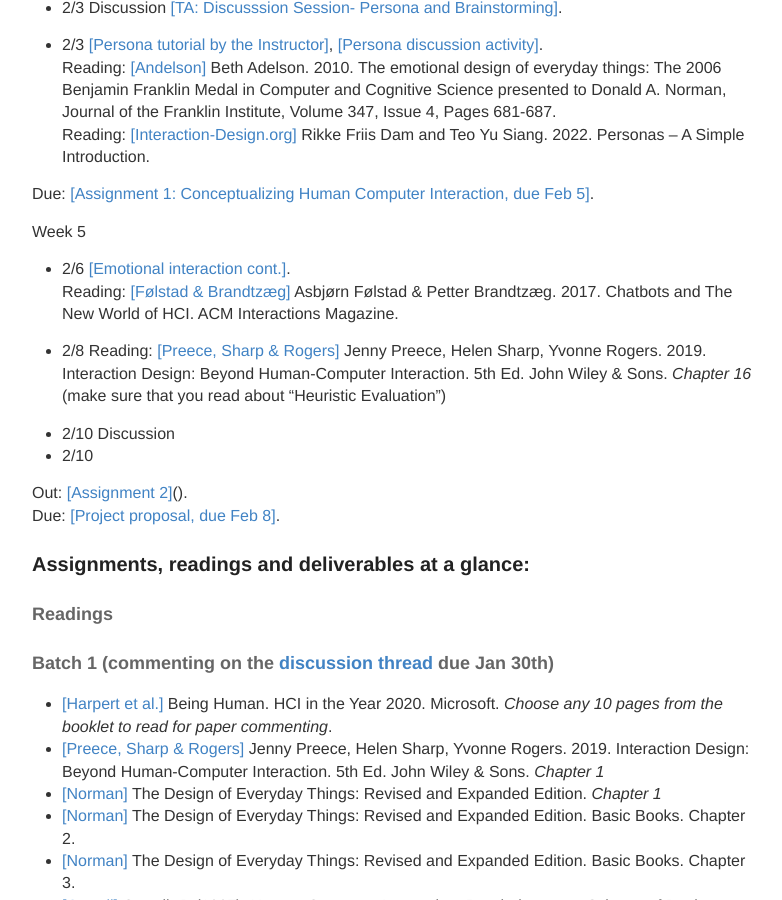
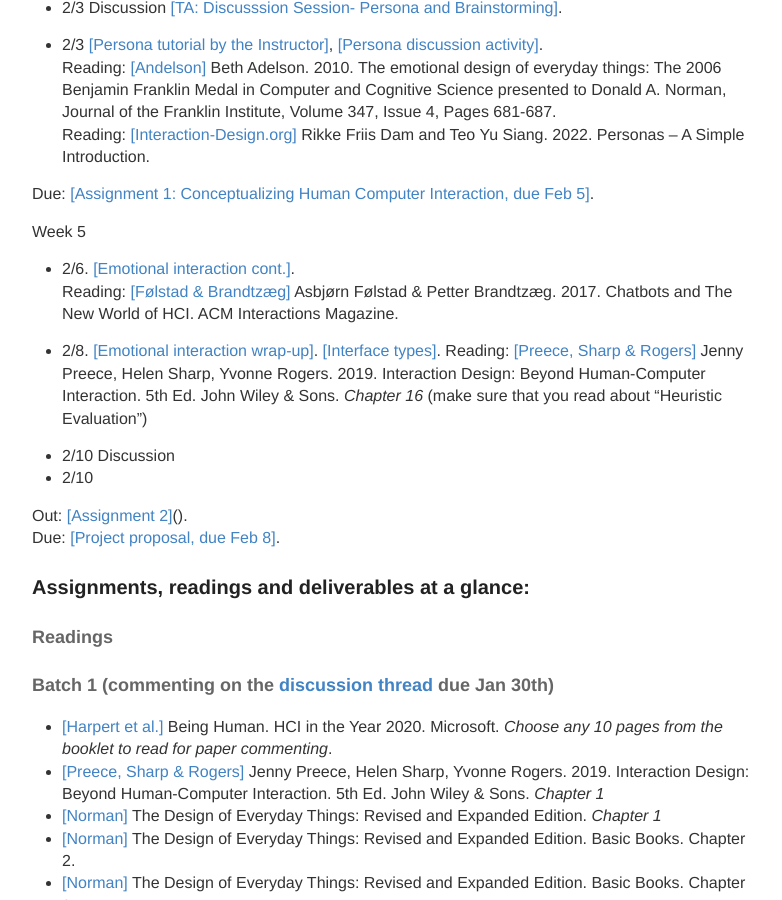
Before and after one commit to hciwang/hciwang.github.io, a Jekyll site: the page built from _posts/2022-1-1-lectures.md, in a window 1280 px wide and 900 px high, scrolled down 1620 px. Shown: the whole window, without its empty margins (248-1030 px from the left). Built offline with Jekyll 4.4.1, drawn with Linux system fonts in a browser that asks for light colours.

Commit message:
Update 2022-1-1-lectures.md

```diff
--- a/_posts/2022-1-1-lectures.md
+++ b/_posts/2022-1-1-lectures.md
@@ -62,10 +62,10 @@
 Due: [[Assignment 1: Conceptualizing Human Computer Interaction, due Feb 5]](https://canvas.ucdavis.edu/courses/747452/assignments/1010532).
 
 Week 5
-- 2/6 [[Emotional interaction cont.]](https://canvas.ucdavis.edu/courses/747452/files/folder/Lecture%20slides?preview=19280251).
+- 2/6. [[Emotional interaction cont.]](https://canvas.ucdavis.edu/courses/747452/files/folder/Lecture%20slides?preview=19280251).
 Reading: [[Følstad & Brandtzæg]](https://canvas.ucdavis.edu/courses/747452/files/folder/Misc%20files?preview=19341952) Asbjørn Følstad & Petter Brandtzæg. 2017. Chatbots and The New World of HCI. ACM Interactions Magazine.
 
-- 2/8
+- 2/8. [[Emotional interaction wrap-up]](https://canvas.ucdavis.edu/courses/747452/files/folder/Lecture%20slides?preview=19280251).  [[Interface types]](https://canvas.ucdavis.edu/courses/747452/files/folder/Lecture%20slides?preview=19373512).
 Reading: [[Preece, Sharp & Rogers]](http://www.id-book.com/) Jenny Preece, Helen Sharp, Yvonne Rogers. 2019. Interaction Design: Beyond Human-Computer Interaction. 5th Ed. John Wiley & Sons.  *Chapter 16* (make sure that you read about "Heuristic Evaluation")
 
 - 2/10 Discussion
```
